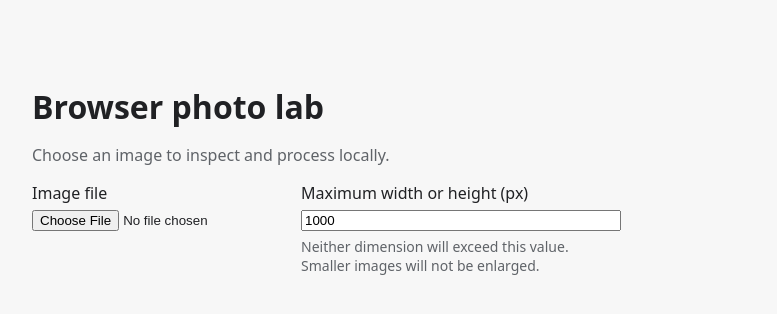
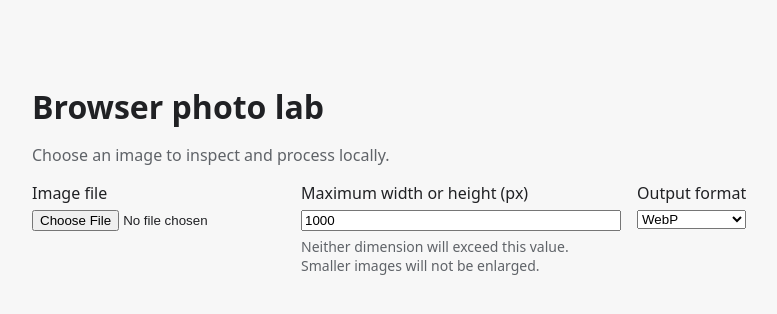
Before and after one commit to redrambles/local-image-optimizer, a React (Vite) app: page / in a window 1280 px wide. Shown: the top 314 px of the page, without its empty margins (248-1025 px from the left). Built offline with nearby package versions, Linux system fonts and the light colour scheme.

Commit message:
Add controls for Download mime type - webp|jpg|png

```diff
--- a/src/App.tsx
+++ b/src/App.tsx
@@ -4,6 +4,7 @@ import { calculateSizeChange } from "./image-processing/calculateSizeChange";
 import type { ChangeEvent } from "react";
 import { useImageProcessor } from "./hooks/useImageProcessor";
 import { isValidMaxDimension } from "./image-processing/isValidMaxDimension";
+import type { OutputMimeType } from "./image-processing/processImage";
 
 function formatFileSize(bytes: number): string {
   return `${(bytes / 1024 / 1024).toFixed(2)} MiB`;
@@ -23,6 +24,8 @@ function App() {
     selectFile,
     optimizeImage,
   } = useImageProcessor();
+  const [outputMimeType, setOutputMimeType] =
+    useState<OutputMimeType>("image/webp");
 
   const handleFileSelect = (e: ChangeEvent<HTMLInputElement>) => {
     // e.currentTarget.files is an array-like object
@@ -41,14 +44,17 @@ function App() {
     }
     await optimizeImage({
       maxDimension,
-      mimeType: "image/webp",
+      mimeType: outputMimeType,
       quality: 0.82,
     });
   };
 
-  const downloadName = selectedFile
-    ? `${selectedFile.name.replace(/\.[^.]+$/, "")}-optimized.webp`
-    : "optimized-image.webp";
+  const formattedMimeForDownload = processedResult?.blob.type.split("/")[1];
+
+  const downloadName =
+    selectedFile && formattedMimeForDownload
+      ? `${selectedFile.name.replace(/\.[^.]+$/, "")}-optimized.${formattedMimeForDownload}`
+      : "optimized-image.webp";
 
   const sizeChange =
     selectedFile && processedResult
@@ -100,6 +106,21 @@ function App() {
               Enter a positive whole number.
             </p>
           )}
+        </div>
+        <div className="control">
+          <label htmlFor="output-format">Output format</label>
+          <select
+            id="output-format"
+            value={outputMimeType}
+            onChange={(e) =>
+              setOutputMimeType(e.currentTarget.value as OutputMimeType)
+            }
+            disabled={processingState.status === "processing"}
+          >
+            <option value="image/webp">WebP</option>
+            <option value="image/jpeg">JPEG</option>
+            <option value="image/png">PNG</option>
+          </select>
         </div>
       </div>
 
@@ -195,9 +216,9 @@ function App() {
         />
       )}
 
-      {processedPreviewURL && selectedFile && (
+      {processedPreviewURL && selectedFile && downloadName && (
         <>
-          <h2>Processed WebP preview</h2>
+          <h2>Processed preview</h2>
 
           <img
             src={processedPreviewURL}
```
Also changed, not shown: 1 other file (tests, documents, lock files or other folders).
